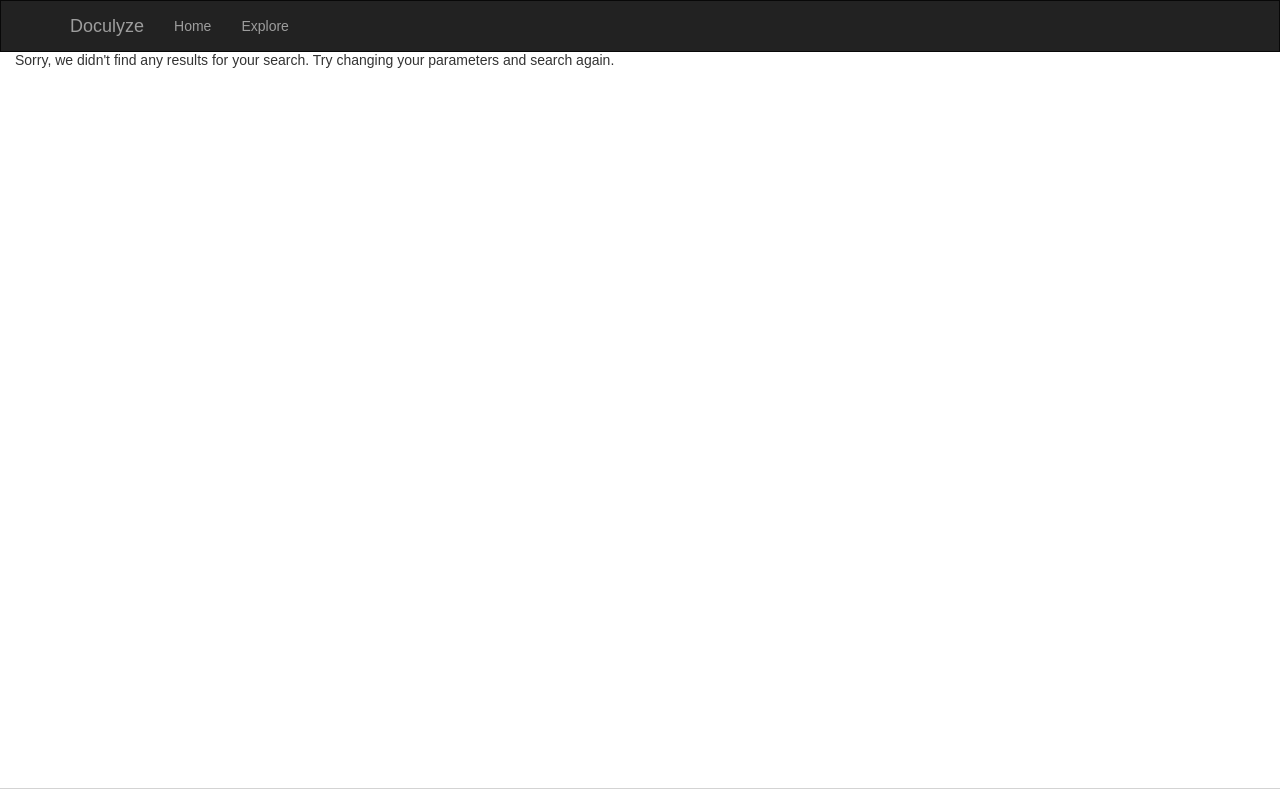
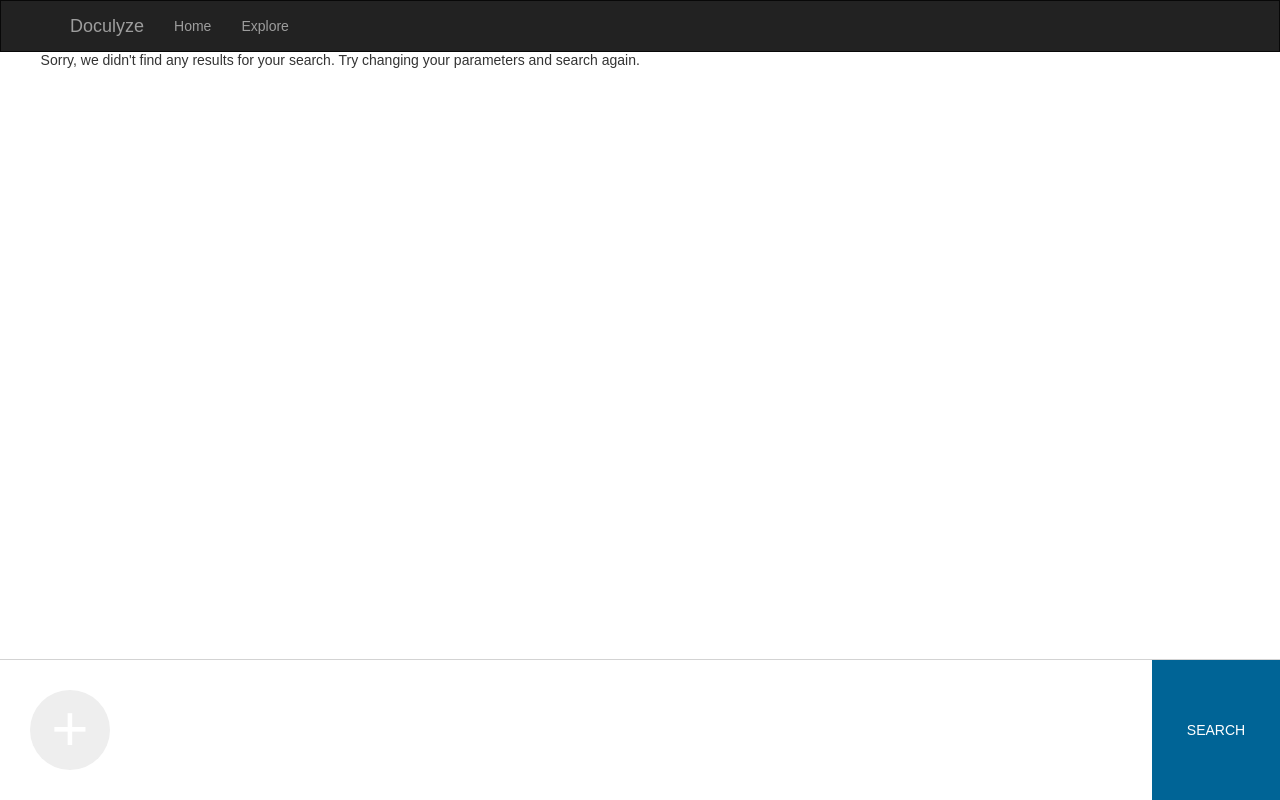
Before and after one commit to vialab/OpenSSH-Doc-Analyzer, a Flask app: template templates/analyzer.html in a window 1280 px wide. Run offline with Flask 2, Linux system fonts and the light colour scheme; the template is opened without the code that fills it, so the values that code supplies are empty; parts of the project's set-up code (start-up, migrations or seed data) failed here and were passed over; some libraries are stand-ins or nearby versions.

Commit message:
Add and remove controls for search terms

```diff
--- a/static/css/base.css
+++ b/static/css/base.css
@@ -67,6 +67,7 @@ ul.doc-term li {
     position: fixed;
     left: 0;
     bottom: 0;
+    min-height: 20px;
     width: 100%;
     padding: 5px;
     z-index: 2;
@@ -74,21 +75,78 @@ ul.doc-term li {
     border-top: 1px solid lightgray;
 }
 
-.term-container, .sortable-placeholder {
+#search-term-box {
+    overflow: scroll;
+    white-space: nowrap;
+    width: 90%;
+    padding-right: 15%;
+}
+
+#add-term, .term-container, .sortable-placeholder {
     display: inline-block;
     position: relative;
     vertical-align: middle;
+    white-space: normal;
+}
+
+#add-term {
+    width: 80px;
+    height: 80px;
+    background-color: #eee;
+    border-radius: 80px;
+    margin: 25px;
+    padding: 15px;
+    cursor: pointer;
+    -webkit-transition: all 0.2s ease-in;
+    transition: all 0.2s ease-in;
+}
+
+#add-term:hover {
+    background-color: lightgray;
+}
+
+#add-term span {
+    position: absolute;
+    left: 50%;
+    top: 50%;
+    transform: translate(-50%, -50%);
+    color: white;
+    font-size: 64px;
 }
 
 .term-container {
+    position: relative;
     padding: 15px;
     -webkit-transition: all 0.2s ease-in;
     transition: all 0.2s ease-in;
 }
 
+.term-container:hover {
+    background-color: rgba(168,209,255,0.5);
+}
+
+.term-container button.close {
+    position: absolute;
+    top: 5px;
+    right: 5px;
+    font-weight: 900;
+    position: absolute;
+    font-size: 24px;
+    display: none;
+}
+
+.term-container:hover button.close {
+    display: block;
+}
+
 .term-container.selected {
     background-color: #a8d1ff;
 }
+
+.term-container.changed {
+    background-color: #eeddaa;
+}
+
 
 .sortable-placeholder {
     border: 5px dashed #ddd;
@@ -106,6 +164,7 @@ ul.doc-term li {
     background-color: rgba(0, 100, 150, 0.5);
     padding: 5px;
     pointer-events: none;
+    text-transform: uppercase;
 }
 
 a.search-term {
@@ -178,26 +237,16 @@ a.search-term:hover {
 
 #search-btn {
     position: absolute;
-    bottom: 0;
-    height: 80px;
-    width: 100%;
-    margin: 0 auto;
-}
-
-#search-btn img {
-    display: block;
-    margin: 0 auto;
-    padding: 5px;
-    height: 75px;
-    width: 75px;
-    border-radius: 75px;
-    -webkit-transition: all 0.2s ease-in;
-    transition: all 0.2s ease-in;
-}
-
-#search-btn img:hover {
-    background-color: white;
-    cursor: pointer;
+    top: 0;
+    right: 0;
+    min-width: 100px;
+    width: 10%;
+    height: 100%;
+    text-transform: uppercase;
+    color: white;
+    background-color: rgb(0, 100, 150);
+    border: none;
+    border-radius: 0;
 }
 
 .slategray {
@@ -223,6 +272,7 @@ text {
     height: 100vh;
     background-color: white;
     z-index: 1;
+    overflow: hidden;
     -webkit-transition: all 0.5s ease;
     transition: all 0.5s ease;
     border-right: 1px solid lightgray;
--- a/static/js/analyzer.js
+++ b/static/js/analyzer.js
@@ -1,8 +1,9 @@
 var searching = true, peeking = false;
 var target = "";
+var target_parent = "";
 var target_index = "";
 
-$("svg").click(function() {
+$(document).on("click", ".term-vis svg", function() {
     var $parent = $(this).parent().parent();
     $(".term-container").removeClass("selected");
     $parent.addClass("selected");
@@ -11,10 +12,10 @@ $("svg").click(function() {
         toggleSearchDialog();
     }
     target = $(this).attr("id");
+    target_parent = $(this).parent().attr("id");
     target_index = $(this).attr("tier-index");
     var vis_height = $(window).height()-$("#search-term-container").height()-80;
     var heading_id = $(".term-heading-id", $parent).val();
-
     createNewVis("#search-dialog", "search-dialog-vis", "/oht/"
         , target_index, $("#search-dialog").width()-2, vis_height, 1
         , true, true, true, keywordClicked, heading_id);
@@ -27,8 +28,22 @@ $("#search-result-container").on("click", function() {
         togglePeek();
     }
 });
+
 $("#search-dialog").on("click", function() {
     if(peeking) togglePeek();
+});
+
+$("#add-term").on("click", function() {
+    drawSearchTerm("1.NA.NA.NA.NA.NA.NA.1", 181456, "The world", 0);
+    $("#search-term-box").sortable("destroy");
+    $("#search-term-box").sortable({
+        items: ".term-container"
+    });
+});
+
+$(window).on("resize", function() {
+    searching = true;
+    toggleSearchDialog();
 });
 
 $(document).keyup(function(e) {
@@ -50,15 +65,24 @@ $(document).ready(function() {
 function toggleSearchDialog() {
     if(searching) {
         $("#search-dialog").css("left", -$(window).width()-75);
-        $("#search-result-container").css("left", 0);
-        $("#search-result-container").css("width", "100vw");
+        $("#search-result-container").css({
+            "left": 0,
+            "width": "100vw",
+            "padding-left": "2%",
+            "padding-right": "2%"
+        });
+        $("#search-dialog svg").css("padding-left", 0);
         searching = false;
         peeking = false;
         $(".term-container").removeClass("selected");
     } else {
         $("#search-dialog").css("left", 0);
-        $("#search-result-container").css("left", $("#search-dialog").width());
-        $("#search-result-container").css("width", "30vw");
+        $("#search-result-container").css({
+            "left": $("#search-dialog").width(),
+            "width": "30vw",
+            "padding-left": "0",
+            "padding-right": "0"
+        });
         searching = true;
     }
 }
@@ -69,10 +93,12 @@ function togglePeek() {
         var search_offset = ($("#search-dialog").width()+$("#search-result-container").width()) - $(window).width();
         if(peeking) {
             $("#search-dialog").css("left", 0);
+            $("#search-dialog svg").css("padding-left", 0);
             $("#search-result-container").css("left", $("#search-dialog").width());
             peeking = false;
         } else {
             $("#search-dialog").css("left", -(search_offset));
+            $("#search-dialog svg").css("padding-left", search_offset/2);
             $("#search-result-container").css("left", result_offset);
             peeking = true;
         }
@@ -81,25 +107,22 @@ function togglePeek() {
 
 function keywordClicked(d) {
     var new_tier_index = d.data.parent;
-    var $target = $("#"+target);
+    var $target = $("#"+target, "#"+target_parent);
     var weight = parseFloat($target.attr("weight"));
     var vis_size = min_size + (add_size * weight);
 
     $(".term-heading-id", $target.parent().parent()).val(d.data.heading_id);
     $(".term-heading", $target.parent().parent()).html(d.data.name);
-
-    createNewVis("#search-term-box", target, "/oht/"
-        , new_tier_index, vis_size, vis_size, weight, false, false, false);
+    createNewVis("#search-term-box #"+target_parent, target, "/oht/"
+        , new_tier_index, vis_size, vis_size, weight, false, false, false, null, d.data.heading_id);
     $target.attr("tier-index", new_tier_index);
     toggleSearchDialog();
 
-    d3.select("#"+target)
-        .transition().duration(0)
-            .style("background", "white")
-        .transition().duration(500)
-            .style("background", "#a8d1ff")
-        .transition().delay(500).duration(500)
-            .style("background", "white");
+    $("#"+target_parent).parent().removeClass("selected");
+    $("#"+target_parent).parent().addClass("changed");
+    setTimeout(function() {
+        $("#"+target_parent).parent().removeClass("changed");
+    }, 500);
 }
 
 function search() {
--- a/templates/analyzer.html
+++ b/templates/analyzer.html
@@ -9,9 +9,10 @@
     </button>
 </div>
 <div id="search-term-container">
-    <div class="row">
-        <div class="col-sm-12" id="search-term-box"></div>
+    <div id="search-term-box">
+        <div id="add-term"><span>+</span></div>
     </div>
+    <button id="search-btn">Search</button>
 </div>
 <div id="search-result-container">
     {% if search_result %}
```
Also changed, not shown: static/js/explore.js (+18 -16 lines), 1 other file.
